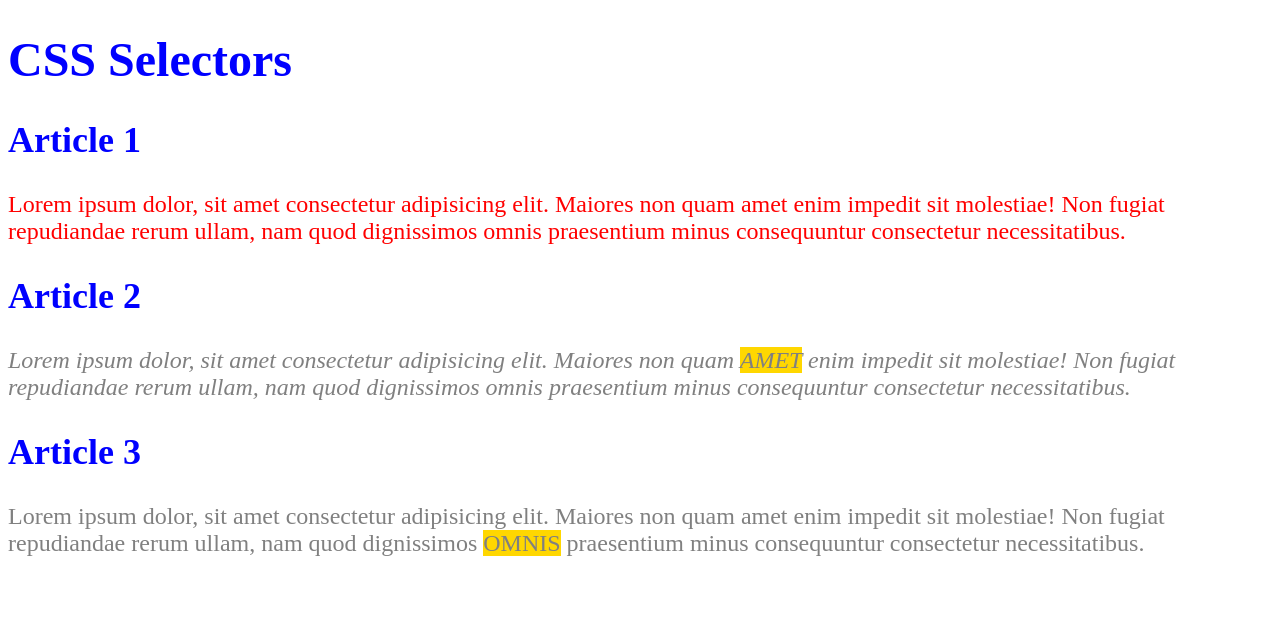
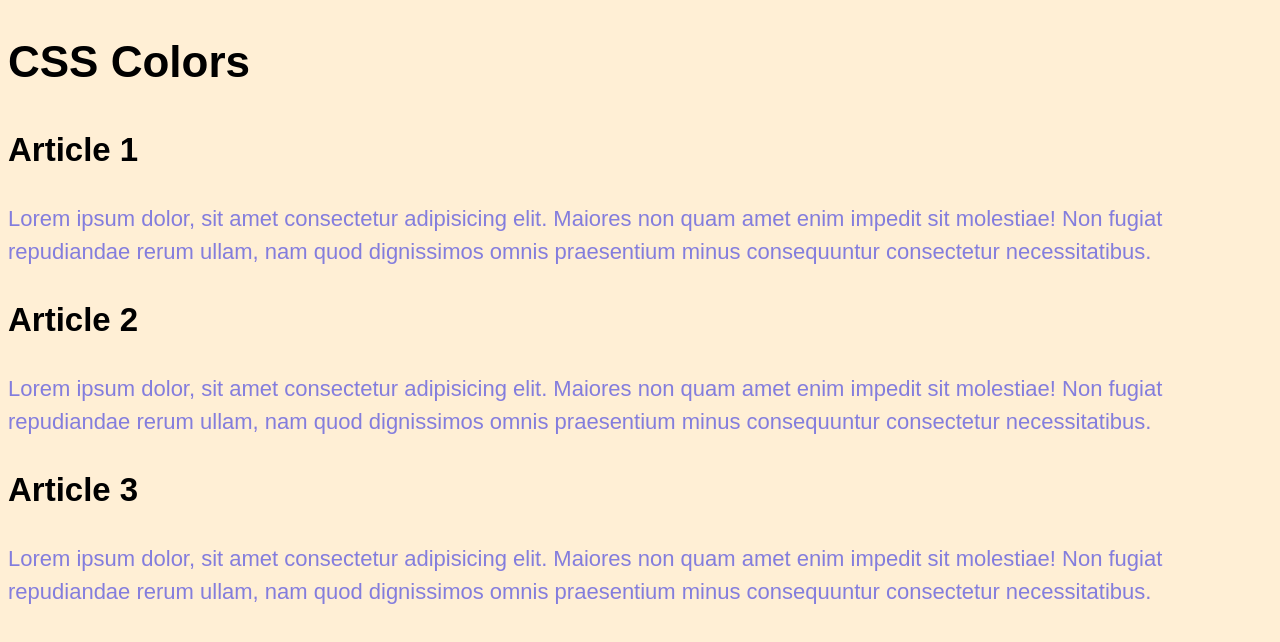
Before and after one commit to shiva508/dear-comrade-web-zero-to-hero, a plain HTML site: page index.html in a window 1280 px wide. Drawn offline with Linux system fonts and the light colour scheme; a script that the page names is missing.

Commit message:
basic colors

```diff
--- a/index.html
+++ b/index.html
@@ -9,7 +9,7 @@
     <script src="main.js"></script>
   </head>
   <body>
-    <header><h1>CSS Selectors</h1></header>
+    <header><h1>CSS Colors</h1></header>
     <main>
       <article>
         <h2>Article 1</h2>
--- a/main.css
+++ b/main.css
@@ -1,21 +1,10 @@
 body {
-  font-size: 24px;
-}
-h1,
-h2 {
-  color: blue;
+  font-size: 22px;
+  font-family: Arial, Helvetica, sans-serif;
+  line-height: 1.5;
+  background: papayawhip;
+  color: rgb(0, 0, 0);
 }
 p {
-  color: red;
+  color: rgba(49, 49, 227, 0.6);
 }
-
-.highlight {
-  text-transform: uppercase;
-  background-color: gold;
-}
-.gray {
-  color: gray;
-}
-#second {
-  font-style: italic;
-}
```
